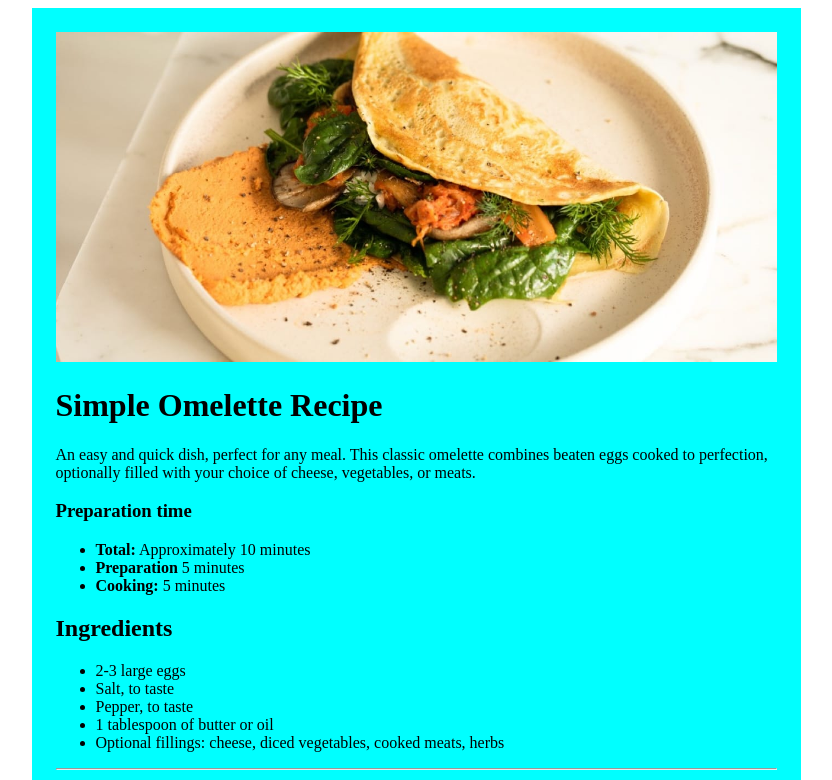
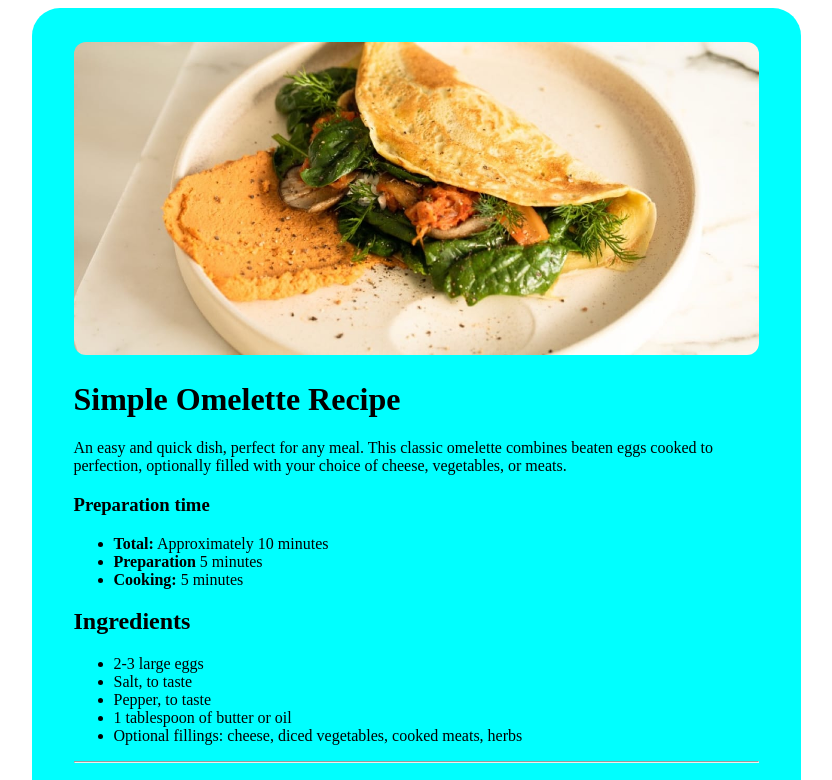
Before and after one commit to Lukas3162000/recipe-page-main, a plain HTML site: page index.html in a window 1280 px wide. Shown: the top 780 px of the page, without its empty margins (224-1056 px from the left). Drawn offline with Linux system fonts and the light colour scheme.

Commit message:
weitere CSS anpassungen

```diff
--- a/stylesheet.css
+++ b/stylesheet.css
@@ -38,10 +38,11 @@
 }
 
 
+
 html,body{
     display: flex;
     justify-content: center;
-    height: 100svh;
+
 }
 
 main{
@@ -49,12 +50,30 @@ main{
     max-width: 769px;
     display: flex;
     flex-direction: column;
+    font-family: Outfit;
+    border-radius: 28px;
+
 }
 
 .content{
-    margin: 24px;
+    /* Spacing */
+    margin-top: var(--space-34);
+    margin-bottom: var(--space-34);
+    margin-left: var(--sapce-42);
+    margin-right: var(--sapce-42);
+
+
 }
 
 .content img{
     width: 100%;
+    border-radius: 12px;
 }
+
+.content h1{
+    /* Font */
+    font-family: Young Serif;
+    font-weight: var(--medium);
+
+
+}
```
Also changed, not shown: index.html (indentation only).
